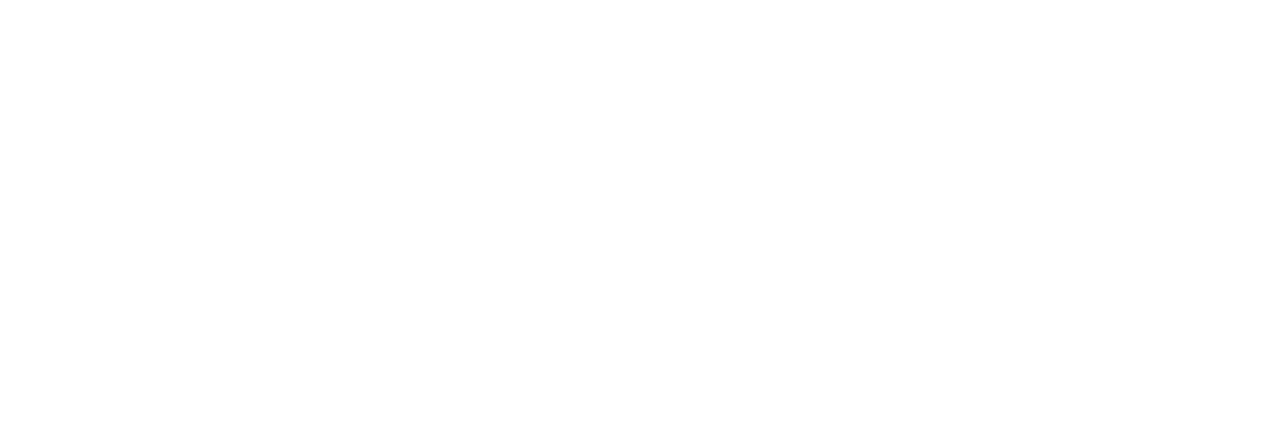
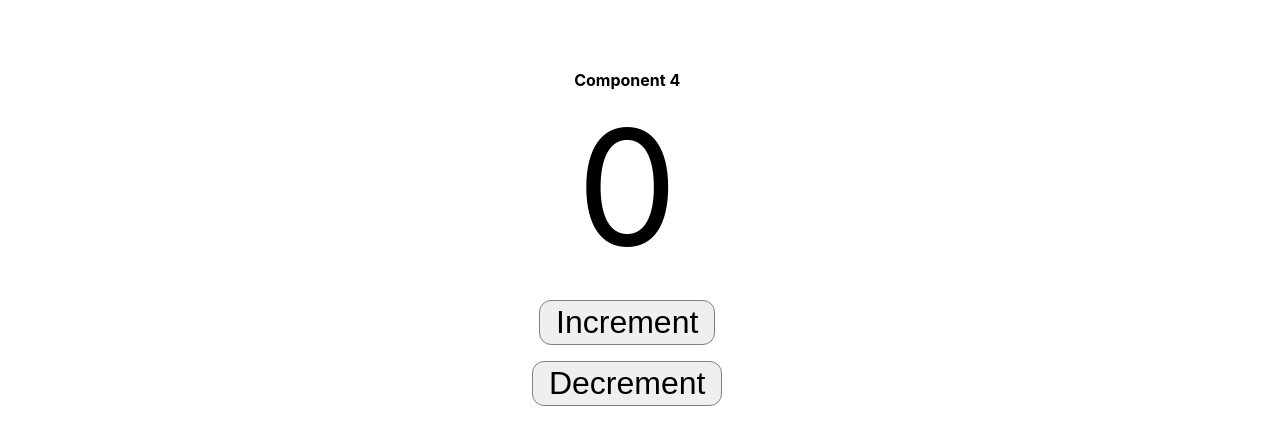
Before and after one commit to princenyamadi/mest-day-1, a React (Create React App) app: page / in a window 1280 px wide. Shown: the part 1291-1735 px from the top of the page. Before the commit the page ends 1281 px from the top, so only its background shows below. Built offline with nearby package versions, Linux system fonts and the light colour scheme.

Commit message:
[feat ]: Added Component no. 4

```diff
--- a/src/App.js
+++ b/src/App.js
@@ -5,6 +5,7 @@ import './components/Component1';
 import Component1 from './components/Component1';
 import Component2 from './components/Component2';
 import Component3 from './components/Component3';
+import Component4 from './components/Component4';
 
 function App() {
   return (
@@ -12,6 +13,7 @@ function App() {
       <Component1/>
       <Component2/>
       <Component3/>
+      <Component4/>
 
     </div>
     // <div className="App">
--- a/src/components/Component1.js
+++ b/src/components/Component1.js
@@ -1,6 +1,6 @@
 import React from 'react';
 import './css/component1.css';
-
+// Creating a component
 function Component1(){
     return (
         <div className="component1">
@@ -11,4 +11,4 @@ function Component1(){
 
 }
 
-export default Component1
+export default Component1;
--- /dev/null
+++ b/src/components/Component4.jsx
@@ -0,0 +1,24 @@
+import React, { useState } from 'react';
+import './css/component4.css';
+function Component4(){
+    const [count,setCount] = useState(0);
+    return(
+        <div className="Component4">
+            <h4>Component 4</h4>
+            <div className="count">
+            {count}
+            </div>
+
+        <button onClick={() => setCount(count + 1)}>
+
+            Increment
+        </button>
+        <button onClick={()=>setCount(count - 1 )}>
+            Decrement
+        </button>
+        </div>
+
+    );
+}
+
+export default Component4;
--- /dev/null
+++ b/src/components/css/component4.css
@@ -0,0 +1,27 @@
+.Component4{
+    width: 20rem;
+    /* height: 30vh; */
+    /* border: 1px solid red; */
+    display: block;
+    margin: 5rem auto;
+    /* align-items: center; */
+
+}
+.Component4 h4{
+    text-align: center;
+}
+.Component4 .count{
+   text-align: center;
+   color: rgba(0, 0, 0);
+   font-size: 10rem;
+}
+
+.Component4 button{
+    display: block;
+    margin: 1rem auto;
+    border: 1px solid grey;
+    border-radius: 12px;
+    padding:3px 1rem;
+    font-size: 2rem;
+
+}
```
